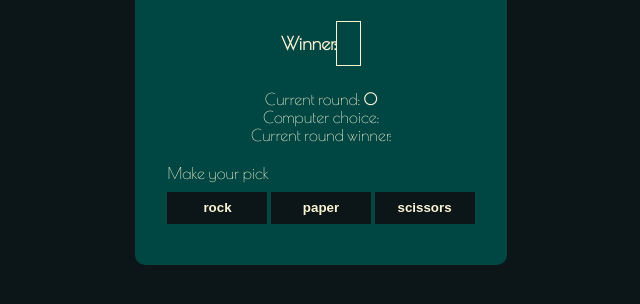
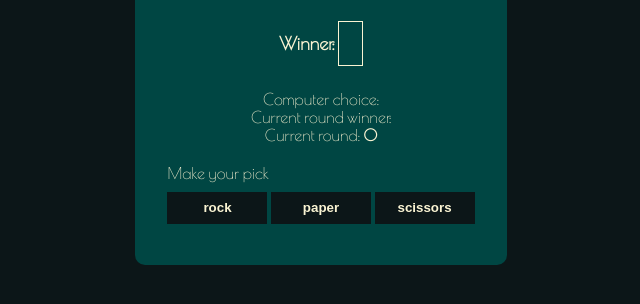
Before and after one commit to nborsch/top-rockpaperscissors, a plain HTML site: page index.html in a window 1280 px wide. Shown: the part 324-628 px from the top of the page, without its empty margins (319-959 px from the left). Drawn offline with nearby package versions, Linux system fonts and the light colour scheme.

Commit message:
Fix container width

```diff
--- a/index.html
+++ b/index.html
@@ -12,10 +12,10 @@
 <body>
     <div class="container">
         <h1>Rock Paper Scissors</h1>
-        <h2>Winner: <span class="winner"></span></h2>
-        <p>Current round: <span class="current-round">0</span></p>
+        <h2>Winner:&nbsp;<span class="winner"></span></h2>
         <p>Computer choice: <span class="computer-choice"></span></p>
         <p>Current round winner: <span class="current-round-winner"></span></p>
+        <p>Current round: <span class="current-round">0</span></p>
         <div class="buttons">
             <p>Make your pick</p>
             <button id="rock">rock</button>
--- a/styles.css
+++ b/styles.css
@@ -28,7 +28,7 @@ body {
     align-items: center;
 
     width: 100%;
-    max-width: 600px;
+    max-width: 500px;
     padding: 2em;
 
     background: var(--light);
```
